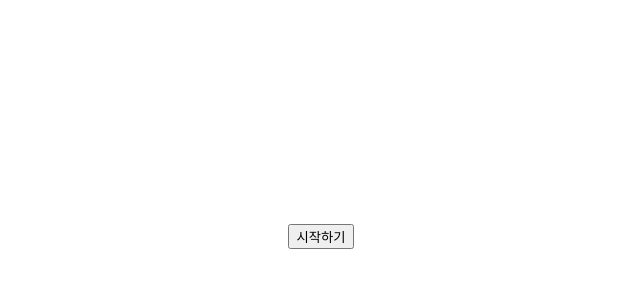
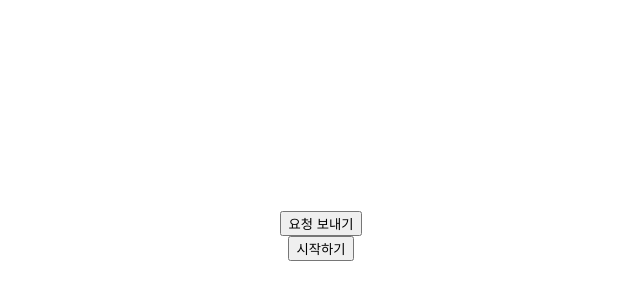
Before and after one commit to nonalcholic/nonalcholic, a React (Create React App) app in the folder client/: page /start in a window 1280 px wide. Shown: the part 164-464 px from the top of the page, without its empty margins (319-959 px from the left). Built offline with nearby package versions, Linux system fonts and the light colour scheme.

Commit message:
Success connecting code

```diff
--- a/client/package.json
+++ b/client/package.json
@@ -50,5 +50,6 @@
   "devDependencies": {
     "@types/react-redux": "^7.1.18",
     "@types/redux-actions": "^2.6.2"
-  }
+  },
+  "proxy": "http://localhost:9999"
 }
--- a/client/src/pages/StartPage.tsx
+++ b/client/src/pages/StartPage.tsx
@@ -5,12 +5,21 @@ interface Props {}
 const StartPage: React.FC<Props> = (props) => {
   const history = useHistory();
 
-  useEffect(() => {
-    console.log(history);
-    return () => {};
-  }, []);
-
-  return <button onClick={() => history.push("/progress")}>시작하기</button>;
+  return (
+    <>
+      <button
+        onClick={() => {
+          fetch("/").then((res) => {
+            console.log("hello server");
+            console.log(res);
+          });
+        }}
+      >
+        요청 보내기
+      </button>
+      <button onClick={() => history.push("/progress")}>시작하기</button>
+    </>
+  );
 };
 
 export default StartPage;
```
